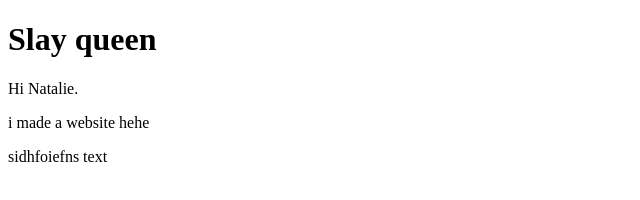
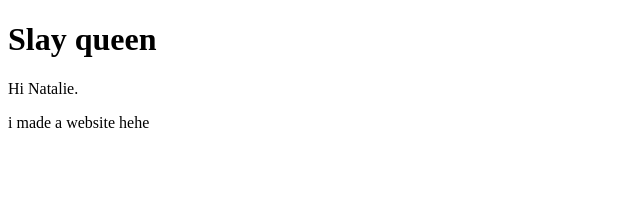
Before and after one commit to A-Henriquez/A-Henriquez, a plain HTML site: page index.html in a window 1280 px wide. Shown: the whole page, without its empty margins (0-640 px from the left). Drawn offline with Linux system fonts and the light colour scheme.

Commit message:
Update index.html

```diff
--- a/index.html
+++ b/index.html
@@ -4,6 +4,5 @@
 <h1>Slay queen </h1>
 <p>Hi Natalie.</p>
 <p> i made a website hehe </p>
-<p style="color:##C38DA8";> sidhfoiefns text</p>
 </body>
 </html>
```
